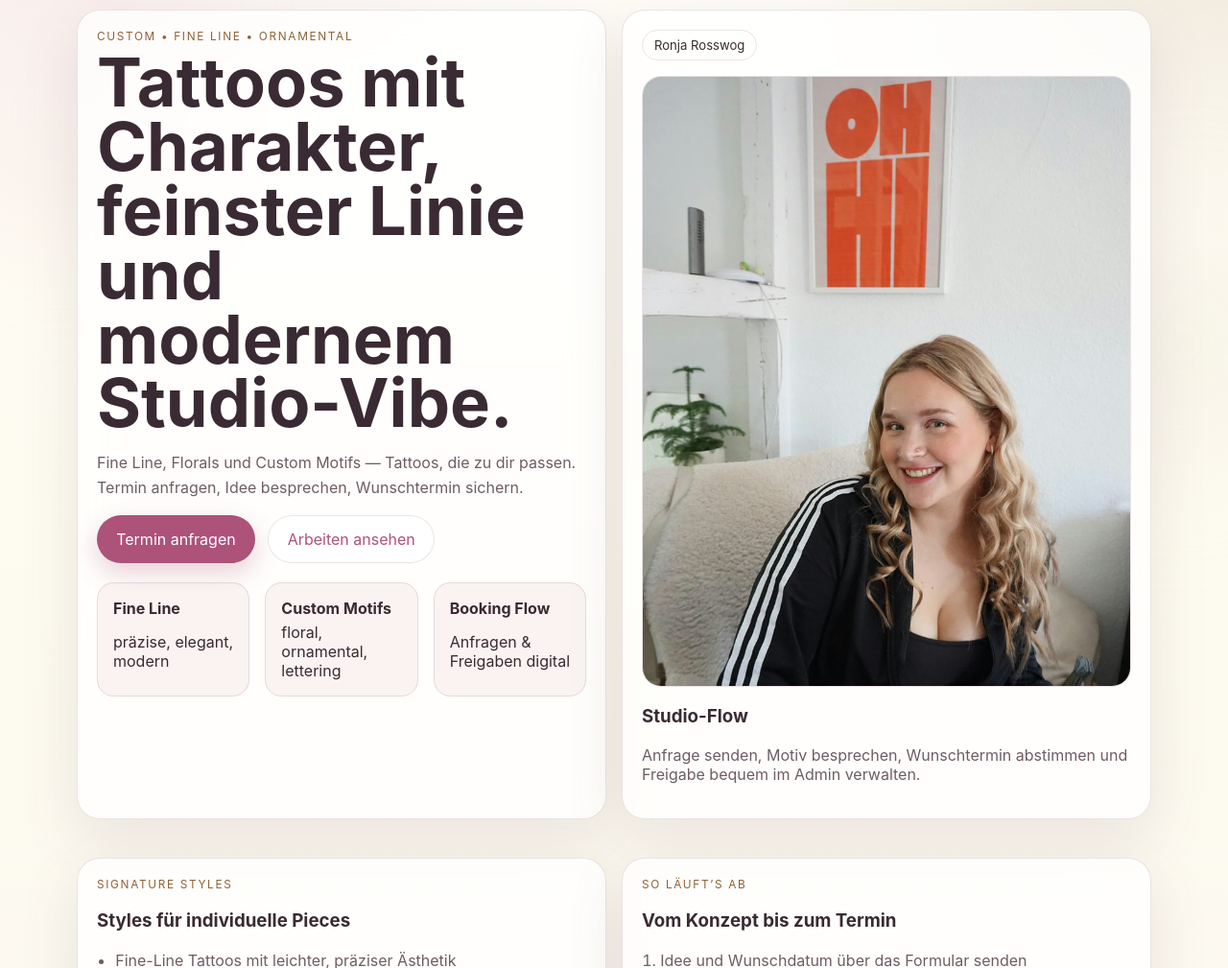
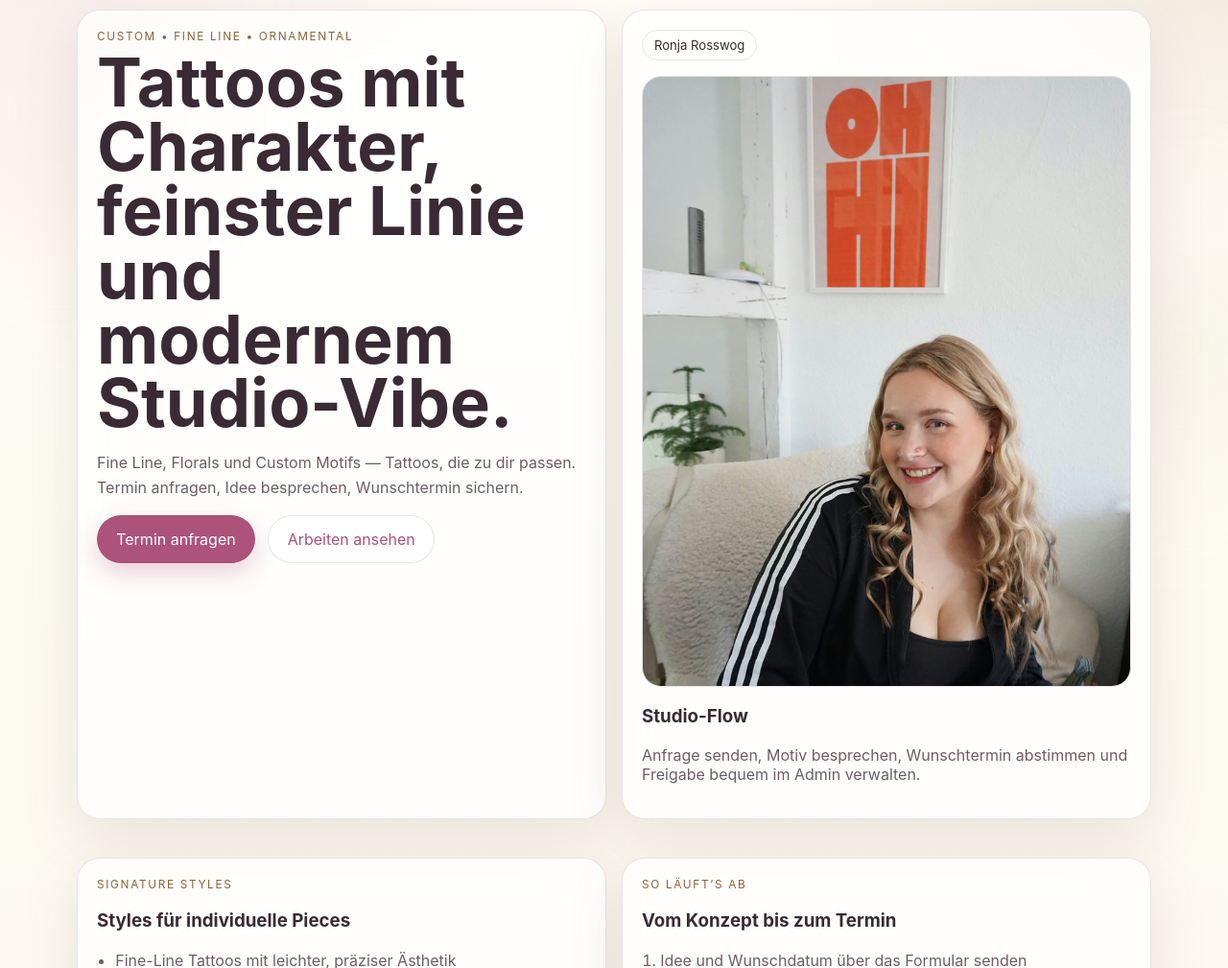
Before and after one commit to arosswog/ronja-tattoo, a website: page public/index.html in a window 1280 px wide. Shown: the part 91-1100 px from the top of the page at 96% size. Drawn offline with Linux system fonts and the light colour scheme; no server answers.

Commit message:
style: die drei Hero-Kaesten (Fine Line/Custom Motifs/Booking Flow) entfernen (v1.4.1) (#8)
Auf Ronjas Wunsch: die kleinen Kaesten ganz weg.
- index.html: .stats-grid-Block entfernt
- styles.css: zugehoerige (nun tote) .stats-grid-Regeln entfernt

```diff
--- a/package.json
+++ b/package.json
@@ -1,6 +1,6 @@
 {
   "name": "ronja-tattoo",
-  "version": "1.4.0",
+  "version": "1.4.1",
   "description": "Ronja Tattoo Booking Site",
   "main": "server.js",
   "engines": {
--- a/public/index.html
+++ b/public/index.html
@@ -69,20 +69,6 @@
           <div class="hero-actions">
             <a class="button primary" href="#booking">Termin anfragen</a>
             <a class="button secondary" href="#gallery">Arbeiten ansehen</a>
-          </div>
-          <div class="stats-grid">
-            <article>
-              <strong>Fine Line</strong>
-              <span>präzise, elegant, modern</span>
-            </article>
-            <article>
-              <strong>Custom Motifs</strong>
-              <span>floral, ornamental, lettering</span>
-            </article>
-            <article>
-              <strong>Booking Flow</strong>
-              <span>Anfragen & Freigaben digital</span>
-            </article>
           </div>
         </div>
 
--- a/public/styles.css
+++ b/public/styles.css
@@ -250,29 +250,17 @@ label span {
   font-size: 0.9rem;
 }
 
-.stats-grid,
 .content-grid,
 .dashboard-grid {
   display: grid;
   gap: 1rem;
 }
 
-.stats-grid {
-  margin-top: 1.25rem;
-}
-
-.stats-grid article,
 .booking-card,
 .gallery-card {
   border: 1px solid var(--line);
   border-radius: 1.1rem;
   background: rgba(242, 220, 222, 0.35);
-}
-
-.stats-grid article {
-  padding: 1rem;
-  display: grid;
-  gap: 0.35rem;
 }
 
 .panel-badge,
@@ -596,10 +584,6 @@ textarea {
   .form-grid {
     grid-template-columns: repeat(2, minmax(0, 1fr));
   }
-
-  .stats-grid {
-    grid-template-columns: repeat(3, minmax(0, 1fr));
-  }
 }
 
 @media (max-width: 640px) {
```
